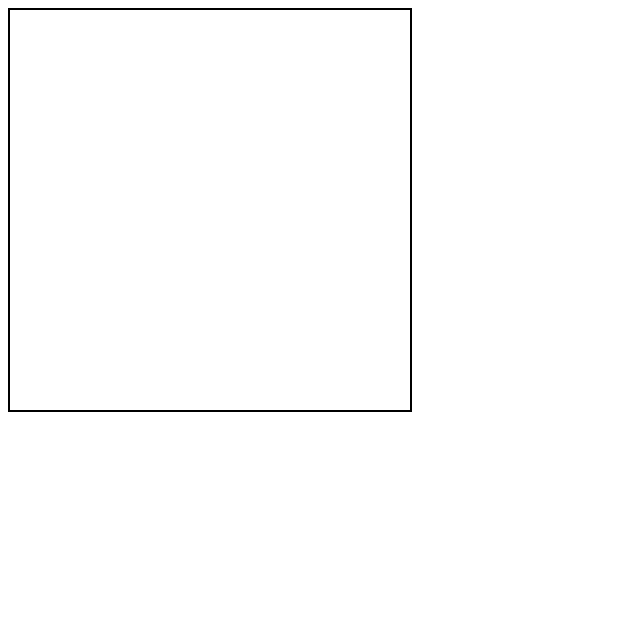
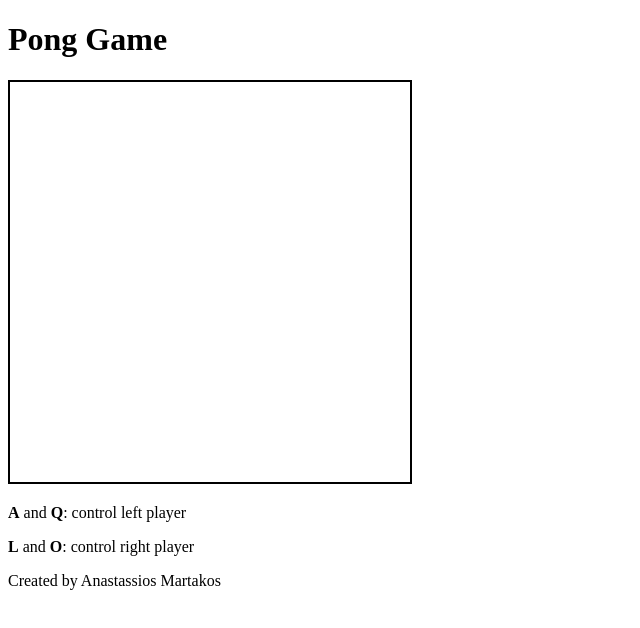
Before and after one commit to realm01/Pong-javascript, a plain HTML site: page index.html in a window 1280 px wide. Shown: the whole page, without its empty margins (0-640 px from the left). Drawn offline with Linux system fonts and the light colour scheme.

```diff
--- a/index.html
+++ b/index.html
@@ -15,7 +15,17 @@
         <script src="javascript/scripts/functions/InitFunctions.js"></script>
         <script src="javascript/scripts/executation/main.js"></script>
 	</head>
-	<body>
-		<canvas id="pong_area" width="400px" height="400px">Please activate JavaScript to see this content</canvas>
+    <body>
+        <header>
+            <h1>Pong Game</h1>
+        </header>
+        <Main>
+            <canvas id="pong_area" width="400px" height="400px">Please activate JavaScript to see this content</canvas>
+            <p><b>A</b> and <b>Q</b>: control left player</p>
+            <p><b>L</b> and <b>O</b>: control right player</p>
+            </main>
+        <footer>
+            <p>Created by Anastassios Martakos</p>
+        </footer>
 	</body>
 </html>
```
Also changed, not shown: 1 other file.
